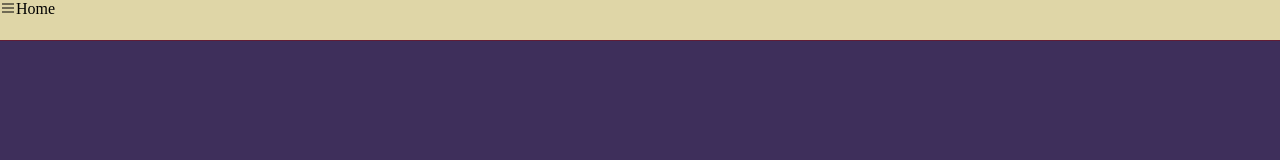
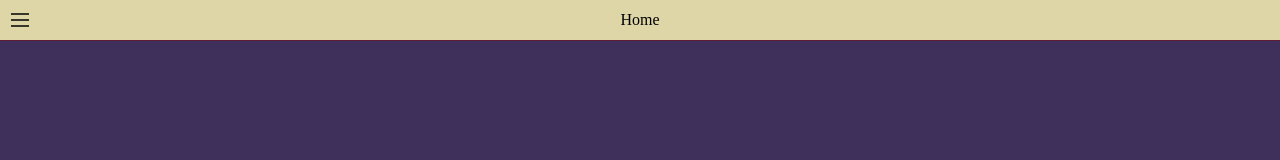
Before and after one commit to DichterDev/spotify, a Vue app in the folder web/: page / in a window 1280 px wide. Shown: the top 160 px of the page. Built offline with nearby package versions, Linux system fonts and the light colour scheme.

Commit message:
feat: App styling

```diff
--- a/web/src/App.vue
+++ b/web/src/App.vue
@@ -13,15 +13,15 @@ function displayRoute(route?: string): string {
 
 <template>
   <div>
-    <nav>
-      <span @click="() => hiddenSidebar = !hiddenSidebar"><i class="las la-bars"></i></span>
-      <span>{{ displayRoute($router.currentRoute.value.name?.toString()) }}</span>
+    <nav class="navbar">
+      <span id="toggle-sidebar"><i class="las la-bars" @click="() => hiddenSidebar = !hiddenSidebar"></i></span>
+      <span id="current-page">{{ displayRoute($router.currentRoute.value.name?.toString()) }}</span>
     </nav>
     <main>
       <RouterView></RouterView>
     </main>
-    <div class="sidebar" v-if="!hiddenSidebar">
-      <div class="sidebar-content" @click="() => hiddenSidebar = true">
+    <div class="sidebar" v-if="!hiddenSidebar" @click="() => hiddenSidebar = true">
+      <div class="sidebar-content">
         <RouterLink to="/">
           <span><i class="las la-home"></i></span>
           <span>Home</span>
@@ -51,11 +51,36 @@ function displayRoute(route?: string): string {
 </template>
 
 <style scoped>
-nav {
+.navbar {
   height: 5vh;
+  min-height: 2em;
+
+  display: grid;
+  grid-template-columns: 1fr auto 1fr;
+
+  align-items: center;
 
   border-bottom: 1px solid var(--border);
   background-color: var(--secondary);
+}
+
+#toggle-sidebar {
+  margin-left: 0.5em;
+  grid-column: 1;
+}
+
+#toggle-sidebar>i {
+  font-size: 1.5em;
+}
+
+
+#toggle-sidebar>i:hover {
+  cursor: pointer;
+}
+
+
+#current-page {
+  grid-column: 2;
 }
 
 main {
@@ -82,6 +107,21 @@ main {
   flex: 1;
   display: flex;
   flex-direction: column;
+  justify-content: center;
+  gap: 1em;
+}
+
+.sidebar-content>* {
+  height: 3em;
+  display: flex;
+  align-items: center;
+  justify-content: center;
+
+  background-color: var(--primary);
+}
+
+.sidebar-content>*>* {
+  font-size: 1.3em;
 }
 
 .sidebar-back {
```
